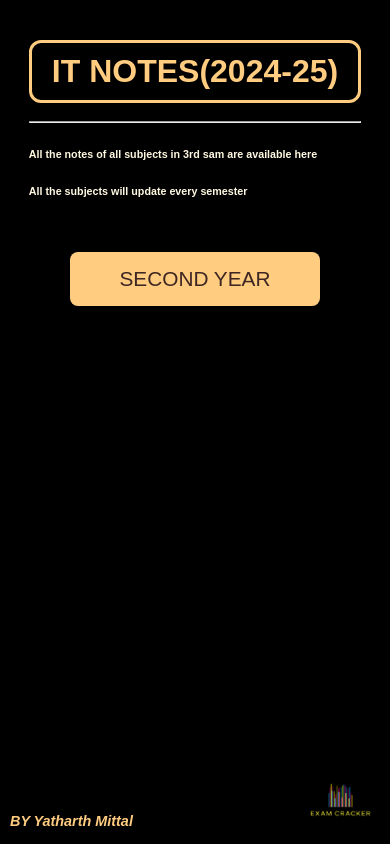
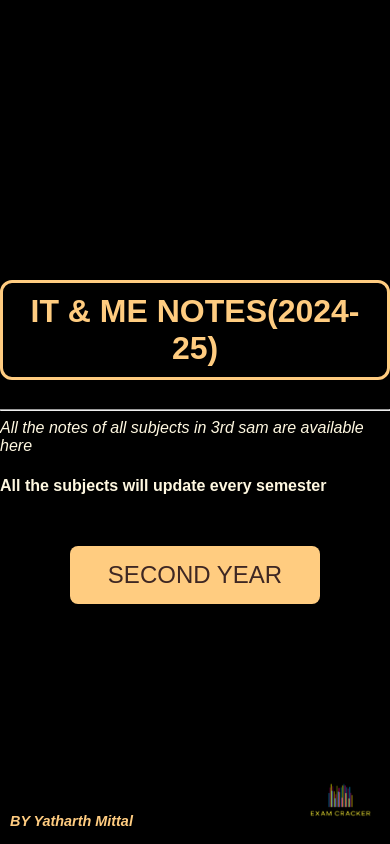
Before and after one commit to a2zYatharth/IT_NOTES, a plain HTML site: page index.html in a window 390 px wide. Drawn offline with Linux system fonts and the light colour scheme.

Commit message:
Update index.html
Signed-off-by: Yatharth Mittal <168253321+a2zYatharth@users.noreply.github.com>

```diff
--- a/index.html
+++ b/index.html
@@ -5,97 +5,74 @@
     <meta name="viewport" content="width=device-width, initial-scale=1.0">
     <title>Exam Cracker😈</title>
     <style>
-        /* General body styling */
         body {
             font-family: Arial, sans-serif;
             margin: 0;
             padding: 0;
-            background-color: #000; /* Solid black background */
-            color: #fff8e1; /* Light beige text color */
-            position: relative; /* To position the rocket */
-            overflow: hidden; /* Prevent the rocket from overflowing the screen */
+            background-color: #000;
+            color: #fff8e1;
+            position: relative;
+            overflow: hidden;
             display: flex;
             flex-direction: column;
             align-items: center;
-            justify-content: flex-start; /* Align content to the top */
-            height: 100vh; /* Full viewport height */
+            justify-content: center;
+            height: 100vh;
         }
 
-        /* Default styling for h1 */
-        h1 {
-            font-family: 'Arial', sans-serif; /* Set the font to Arial for consistency */
-            font-size: 2.5rem; /* Default font size */
-            font-weight: bold; /* Make the heading bold */
-            color: #ffcc80; /* Light orange color */
-            text-align: center; /* Center the text */
-            margin-top: 20px; /* Space above the heading */
-            margin-bottom: 10px; /* Space below the heading */
-            padding: 0; /* Remove any padding */
+        .rocket {
+            position: fixed;
+            bottom: 10px;
+            right: 10px;
+            width: 80px;
         }
 
-        /* Rocket Image Styling */
-        .rocket {
-            position: fixed; /* Fixed position to make it static */
-            bottom: 10px; /* 10px from the bottom */
-            right: 10px; /* 10px from the right */
-            width: 80px; /* Rocket size */
+        .bordered-header {
+            text-align: center;
+            color: #ffcc80;
+            font-weight: bold;
+            margin-top: 40px;
+            padding: 15px 30px;
+            border: 3px solid #ffcc80;
+            border-radius: 12px;
+            display: inline-block;
+            opacity: 0;
+            animation: arriveFromLeft 1s forwards;
         }
 
-        /* Styling for the bordered header */
-        .bordered-header {
-            text-align: center;
-            color: #ffcc80; /* Light orange color for the text */
-            font-weight: bold;
-            margin-top: 40px;
-            padding: 15px 30px; /* Add padding around the text */
-            border: 3px solid #ffcc80; /* Border with the same color as the text */
-            border-radius: 12px; /* Rounded corners for the border */
-            display: inline-block; /* Ensures the border wraps around the text */
-            opacity: 0; /* Start with invisible text */
-            animation: arriveFromLeft 1s forwards; /* Animation for left-to-right arrival */
-        }
-
-        /* Keyframe animation for left-to-right arrival */
         @keyframes arriveFromLeft {
             0% {
-                opacity: 0; /* Start invisible */
-                transform: translateX(-100%); /* Start from the left, outside of view */
+                opacity: 0;
+                transform: translateX(-100%);
             }
             100% {
-                opacity: 1; /* Become fully visible */
-                transform: translateX(0); /* End at the normal position */
+                opacity: 1;
+                transform: translateX(0);
             }
         }
 
-        /* Responsive design for h1 */
         @media (max-width: 600px) {
-            h1 {
-                font-size: 2rem; /* Smaller font size for mobile screens */
-            }
-
             .bordered-header {
-                font-size: 2rem; /* Smaller font size for mobile screens */
-                padding: 10px 20px; /* Reduce padding on smaller screens */
+                font-size: 2rem;
+                padding: 10px 20px;
             }
         }
 
-        /* Styling for the smaller description text (h5) */
         h5 {
             text-align: center;
-            color: #ffcc80; /* Light orange for description */
+            color: #ffcc80;
             font-size: 1.5rem;
             margin-top: 10px;
         }
 
-        /* Styling for the link to second-year page */
         a {
             display: block;
             text-align: center;
             font-size: 1.3rem;
             margin-top: 30px;
             text-decoration: none;
-            color: #3e2723; /* Dark brown text */
-            background-color: #ffcc80; /* Light orange background for the link */
+            color: #3e2723;
+            background-color: #ffcc80;
             padding: 15px;
             border-radius: 8px;
             width: 220px;
@@ -106,32 +83,62 @@
             animation: arrive 0.6s forwards;
         }
 
-        /* Keyframe animation for fade-in and slide-up effect */
         @keyframes arrive {
             0% {
                 opacity: 0;
-                transform: translateY(20px); /* Start slightly below */
+                transform: translateY(20px);
             }
             100% {
                 opacity: 1;
-                transform: translateY(0); /* End at normal position */
+                transform: translateY(0);
             }
         }
 
-        /* Styling for the footer with "BY Yatharth Mittal" positioned next to the rocket */
+        h2 {
+            text-align: center;
+            color: #ffcc80;
+            margin-top: 40px;
+        }
+
+        ul {
+            list-style-type: none;
+            padding: 0;
+            text-align: center;
+        }
+
+        ul li {
+            margin: 10px 0;
+        }
+
+        ul li a {
+            font-size: 1.3rem;
+            text-decoration: none;
+            color: #3e2723;
+            background-color: #ffcc80;
+            padding: 12px 20px;
+            border-radius: 5px;
+            transition: background-color 0.3s, color 0.3s;
+            opacity: 0;
+            animation: arrive 0.6s forwards;
+        }
+
+        ul li a:hover {
+            background-color: #d57c2f;
+            color: #3e2723;
+        }
+
         .footer {
-            position: fixed; /* Fix position next to the rocket */
-            bottom: 15px; /* Position it slightly above the rocket */
-            left: 10px; /* Align to the left side */
-            color: #ffcc80; /* Light orange text */
-            font-size: 0.9rem; /* Smaller font size */
-            font-style: italic; /* Italicize text */
-            font-weight: bold; /* Bold text */
+            position: fixed;
+            bottom: 15px;
+            left: 10px;
+            color: #ffcc80;
+            font-size: 0.9rem;
+            font-style: italic;
+            font-weight: bold;
             opacity: 0;
             animation: fadeIn 0.6s forwards;
         }
 
-        /* Keyframe animation for footer */
         @keyframes fadeIn {
             0% {
                 opacity: 0;
@@ -142,26 +149,61 @@
                 transform: translateY(0);
             }
         }
+
+        /* Add styles to the <summary> to make it look like a button */
+        summary {
+            font-size: 1.5rem;
+            color: #3e2723;
+            background-color: #ffcc80;
+            padding: 15px;
+            border-radius: 8px;
+            cursor: pointer;
+            text-align: center;
+            width: 220px;
+            margin: 0 auto;
+            transition: background-color 0.3s, color 0.3s;
+            display: block;
+            margin-top: 30px;
+        }
+
+        /* Hover effect for the summary */
+        summary:hover {
+            background-color: #d57c2f;
+            color: #3e2723;
+        }
+
+        /* Make the sub-buttons smaller */
+        details a {
+            font-size: 1.1rem; /* Smaller font size */
+            padding: 10px 18px; /* Reduced padding */
+            width: 180px; /* Smaller width */
+        }
+
+        /* Hover effect for the sub-buttons */
+        details a:hover {
+            background-color: #d57c2f;
+            color: #3e2723;
+        }
+
     </style>
 </head>
 <body>
-    <!-- Rocket image addition -->
+
     <img src="rocket.png" alt="Rocket" class="rocket">
 
-    <!-- Main content section -->
     <div>
-        <h1 class="bordered-header">IT NOTES(2024-25)</h1>
+        <h1 class="bordered-header">IT & ME NOTES(2024-25)</h1>
         <hr>
-        <h6>All the notes of all subjects in 3rd sam are available here</h6>
-        <h6>All the subjects will update every semester</h6>
+        <i>All the notes of all subjects in 3rd sam are available here</i>
+        <h4>All the subjects will update every semester</h4>
     </div>
 
-    <!-- Link to second-year page -->
-    <div>
-        <a href="page2.html">SECOND YEAR</a>
-    </div>
+    <details>
+        <summary>SECOND YEAR</summary>
+        <a href="page2.html">IT</a>
+        <a href="page3.html">ME</a>
+    </details>
 
-    <!-- Footer with "BY Yatharth Mittal" positioned next to the rocket -->
     <div class="footer">
         BY Yatharth Mittal
     </div>
```
